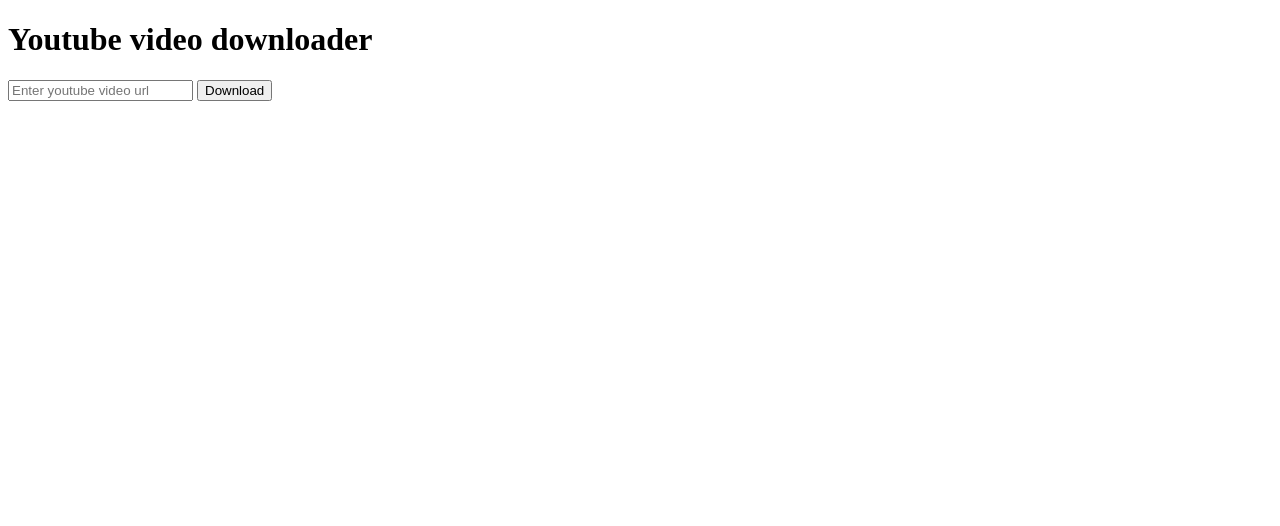
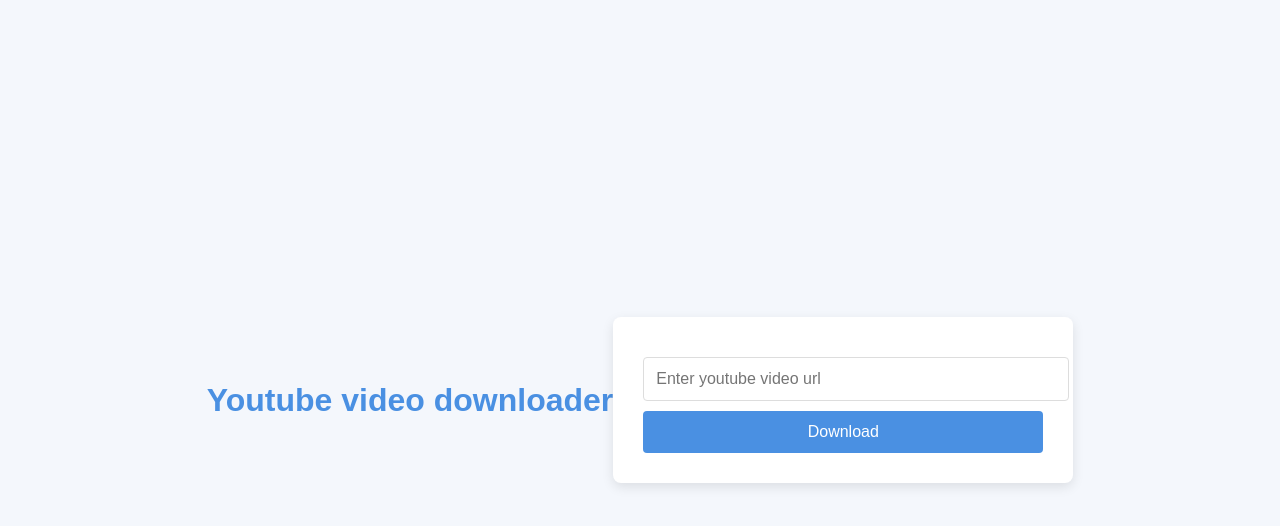
Before and after one commit to DiegoGoethals/Youtube-donwloader, a plain HTML site: page frontend/index.html in a window 1280 px wide. Drawn offline with Linux system fonts and the light colour scheme.

Commit message:
Added basic styling

```diff
--- /dev/null
+++ b/frontend/assets/css/style.css
@@ -0,0 +1,75 @@
+/* Global Styles */
+body {
+    font-family: Arial, sans-serif;
+    background-color: #f4f7fc;
+    color: #333;
+    margin: 0;
+    padding: 0;
+    display: flex;
+    justify-content: center;
+    align-items: center;
+    height: 100vh;
+}
+
+h1 {
+    font-size: 2rem;
+    color: #4a90e2;
+    margin-bottom: 20px;
+}
+
+/* Form Styles */
+#download {
+    background-color: #fff;
+    padding: 30px;
+    border-radius: 8px;
+    box-shadow: 0 4px 12px rgba(0, 0, 0, 0.1);
+    text-align: center;
+    width: 100%;
+    max-width: 400px;
+}
+
+#video_url {
+    width: 100%;
+    padding: 12px;
+    margin: 10px 0;
+    border: 1px solid #ddd;
+    border-radius: 4px;
+    font-size: 1rem;
+    outline: none;
+    transition: border-color 0.3s;
+}
+
+#video_url:focus {
+    border-color: #4a90e2;
+}
+
+#download_button {
+    width: 100%;
+    padding: 12px;
+    background-color: #4a90e2;
+    border: none;
+    border-radius: 4px;
+    color: #fff;
+    font-size: 1rem;
+    cursor: pointer;
+    transition: background-color 0.3s;
+}
+
+#download_button:hover {
+    background-color: #357ab7;
+}
+
+/* Responsive Styling */
+@media (max-width: 500px) {
+    h1 {
+        font-size: 1.5rem;
+    }
+
+    #download {
+        padding: 20px;
+    }
+
+    #video_url, #download_button {
+        font-size: 0.9rem;
+    }
+}
--- a/frontend/index.html
+++ b/frontend/index.html
@@ -3,6 +3,8 @@
 <head>
     <meta charset="UTF-8">
     <meta name="viewport" content="width=device-width, initial-scale=1.0">
+
+    <link rel="stylesheet" href="assets/css/style.css">
 
     <script src="assets/js/script.js" defer></script>
 
```
